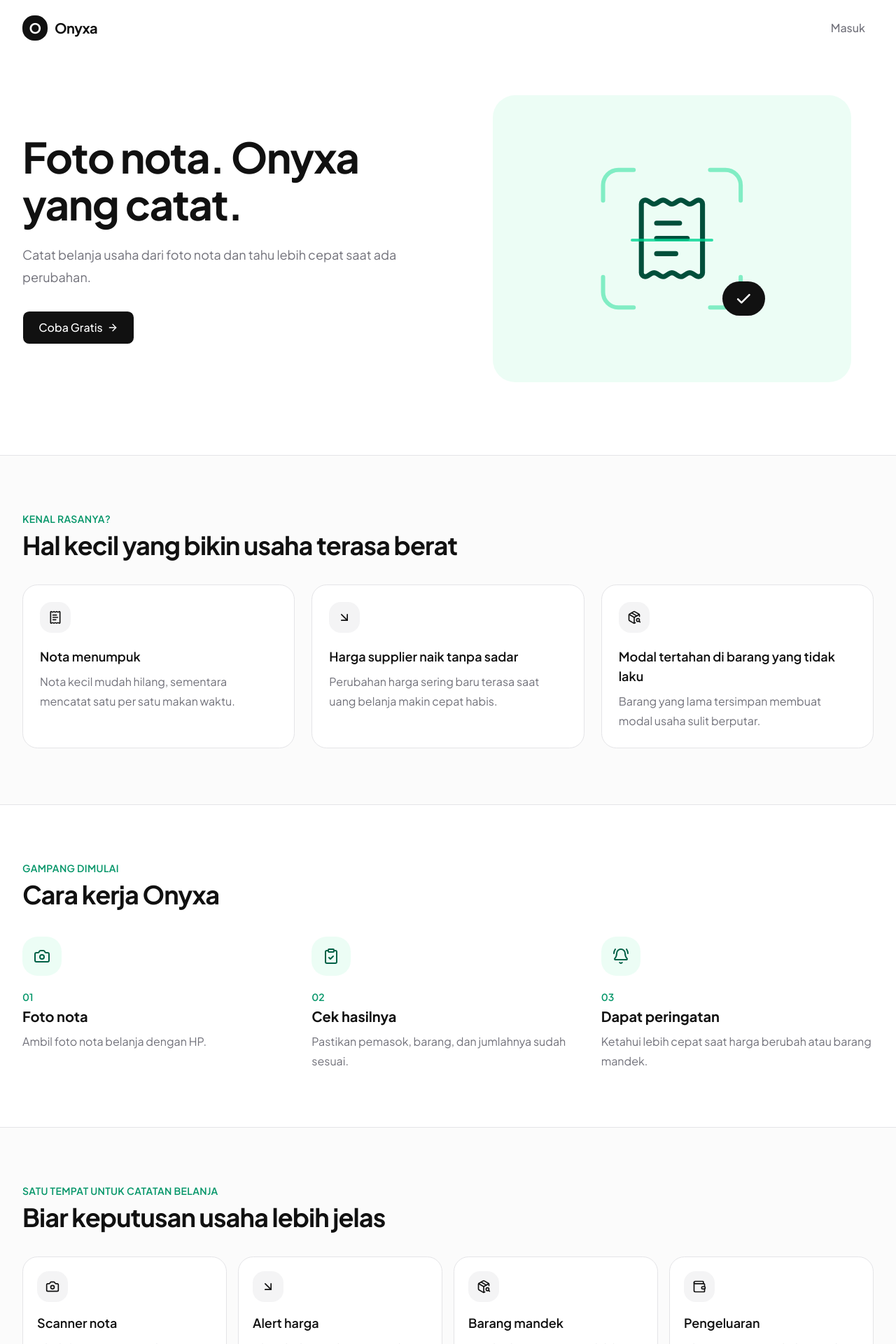
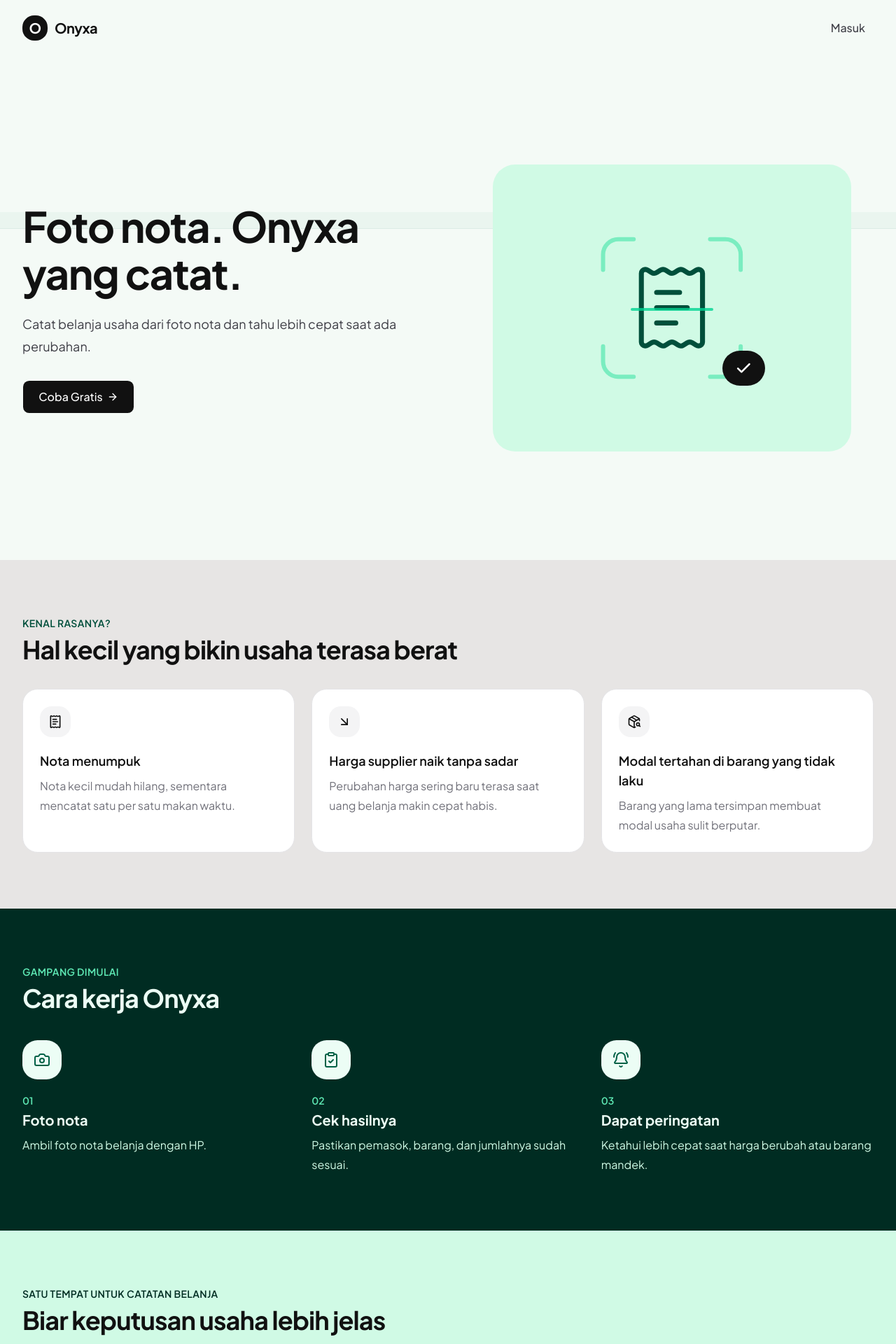
Before and after one commit to tingclarice/onyxa, a Next.js app: page / in a window 1280 px wide. Shown: the top 1920 px of the page at 70% size. Built offline with nearby package versions, Linux system fonts and the light colour scheme.

Commit message:
feat(landing): fill viewport and add subtle background motion

```diff
--- a/src/app/landing-entrances.css
+++ b/src/app/landing-entrances.css
@@ -1,4 +1,93 @@
+.landing-hero {
+  min-height: 100vh;
+  min-height: 100svh;
+  grid-template-rows: auto 1fr;
+}
+
+.landing-hero-artwork {
+  width: min(100%, 32rem, 43vh);
+  width: min(100%, 32rem, 43svh);
+}
+
+.landing-hero-background {
+  transform: translateY(54%);
+}
+
+.landing-hero-background::before {
+  position: absolute;
+  inset: 0 0 auto;
+  height: 1.5rem;
+  border-bottom: 1px solid color-mix(in srgb, currentColor 12%, transparent);
+  background: color-mix(in srgb, currentColor 4%, transparent);
+  content: "";
+}
+
+@media (max-width: 39.999rem) and (max-height: 40rem) {
+  .landing-hero-content {
+    row-gap: 1rem;
+  }
+
+  .landing-hero-content h1 {
+    font-size: 2rem;
+  }
+
+  .landing-hero-content p {
+    font-size: 1rem;
+    line-height: 1.5;
+  }
+
+  .landing-hero-artwork {
+    width: min(100%, 37vh);
+    width: min(100%, 37svh);
+  }
+}
+
+@media (min-width: 64rem) {
+  .landing-hero-artwork {
+    width: min(100%, 32rem, 68vh);
+    width: min(100%, 32rem, 68svh);
+  }
+}
+
+@media (min-width: 40rem) and (max-height: 36rem) {
+  .landing-hero > header {
+    height: 4rem;
+  }
+
+  .landing-hero-content {
+    padding-block: 1rem;
+  }
+
+  .landing-hero-content h1 {
+    font-size: clamp(2rem, 4.8vw, 3rem);
+  }
+
+  .landing-hero-content p {
+    font-size: 1rem;
+    line-height: 1.5;
+  }
+}
+
+@media (min-width: 40rem) and (max-width: 63.999rem) and (max-height: 36rem) {
+  .landing-hero-content {
+    grid-template-columns: 1fr 1fr;
+  }
+
+  .landing-hero-artwork {
+    width: min(100%, 60vh);
+    width: min(100%, 60svh);
+  }
+}
+
 @media (prefers-reduced-motion: no-preference) {
+  .landing-hero-background {
+    animation: onyxa-background-scan 15s linear infinite paused;
+  }
+
+  [data-landing-hero-visible] .landing-hero-background {
+    animation-play-state: running;
+  }
+
   [data-landing-entered] {
     animation: onyxa-landing-arrive 420ms cubic-bezier(0.2, 0.65, 0.3, 1) var(--landing-delay, 0ms) backwards;
   }
@@ -6,6 +95,22 @@
   [data-landing-entered][data-scan-beam] {
     animation-name: onyxa-landing-scan;
     animation-duration: 640ms;
+  }
+}
+
+@keyframes onyxa-background-scan {
+  from {
+    opacity: 0;
+    transform: translateY(-1.5rem);
+  }
+
+  16%, 84% {
+    opacity: 1;
+  }
+
+  to {
+    opacity: 0;
+    transform: translateY(100%);
   }
 }
 
--- a/src/app/page.tsx
+++ b/src/app/page.tsx
@@ -88,7 +88,7 @@ function ReceiptIllustration() {
   return (
     <div
       aria-hidden="true"
-      className="relative mx-auto grid aspect-[5/4] w-full max-w-lg place-items-center overflow-hidden rounded-[2rem] bg-emerald-50 dark:bg-emerald-950"
+      className="relative mx-auto grid aspect-[5/4] w-full max-w-lg place-items-center overflow-hidden rounded-[2rem] bg-emerald-100 dark:bg-emerald-950"
     >
       <Scan className="absolute size-[64%] text-emerald-300/75 dark:text-emerald-700" strokeWidth={0.55} />
       <ReceiptText className="size-[32%] text-emerald-900 dark:text-emerald-100" strokeWidth={1.3} />
@@ -104,7 +104,13 @@ export default function HomePage() {
   return (
     <main className="min-h-dvh bg-background">
       <LandingEntrances />
-      <header className="mx-auto flex h-20 w-full max-w-7xl items-center justify-between px-4 sm:px-6 lg:px-8">
+      <section
+        data-landing-hero
+        aria-labelledby="landing-title"
+        className="landing-hero relative isolate grid overflow-clip bg-[#f4faf6] dark:bg-[#101b16]"
+      >
+        <div aria-hidden="true" className="landing-hero-background pointer-events-none absolute inset-0 -z-10 text-emerald-700 dark:text-emerald-300" />
+        <header className="mx-auto flex h-16 w-full max-w-7xl items-center justify-between px-4 sm:h-20 sm:px-6 lg:px-8">
           <Link
             href="/"
             data-landing-enter="0"
@@ -115,42 +121,43 @@ export default function HomePage() {
             </span>
             Onyxa
           </Link>
-        <nav aria-label="Navigasi" className="flex items-center gap-2 sm:gap-4">
+          <nav aria-label="Navigasi">
             <Link
               href="/masuk"
               data-landing-enter="60"
-            className="inline-flex h-12 items-center px-3 text-base font-medium text-muted-foreground hover:text-foreground"
+              className="inline-flex h-12 items-center px-3 text-base font-medium text-zinc-700 hover:text-foreground dark:text-zinc-300"
             >
               Masuk
             </Link>
           </nav>
         </header>
 
-      <section className="mx-auto grid w-full max-w-7xl items-center gap-12 px-4 pb-16 pt-8 sm:px-6 md:pb-24 md:pt-12 lg:grid-cols-2 lg:gap-16 lg:px-8">
+        <div className="landing-hero-content mx-auto grid w-full max-w-7xl content-center items-center gap-6 px-4 py-5 sm:px-6 sm:py-8 lg:grid-cols-2 lg:gap-16 lg:px-8">
           <div className="max-w-2xl">
-          <h1 data-landing-enter="0" className="text-4xl font-bold leading-[1.12] tracking-tight sm:text-5xl lg:text-6xl">
+            <h1 id="landing-title" data-landing-enter="0" className="text-4xl font-bold leading-[1.12] tracking-tight sm:text-5xl lg:text-6xl">
               Foto nota. Onyxa yang catat.
             </h1>
-          <p data-landing-enter="65" className="mt-6 max-w-xl text-lg leading-8 text-muted-foreground">
+            <p data-landing-enter="65" className="mt-4 max-w-xl text-lg leading-8 text-zinc-700 sm:mt-6 dark:text-zinc-300">
               Catat belanja usaha dari foto nota dan tahu lebih cepat saat ada
               perubahan.
             </p>
-          <Button asChild className="mt-8 min-w-40">
+            <Button asChild className="mt-5 min-w-40 sm:mt-8">
               <Link href="/daftar" data-landing-enter="125">
                 Coba Gratis
                 <ArrowRight aria-hidden="true" />
               </Link>
             </Button>
           </div>
-        <div data-landing-enter="175" className="py-2">
+          <div data-landing-enter="175" className="landing-hero-artwork mx-auto">
             <ReceiptIllustration />
+          </div>
         </div>
       </section>
 
-      <section className="border-y bg-zinc-50/70">
+      <section className="bg-stone-200 dark:bg-stone-900">
         <div className="mx-auto w-full max-w-7xl px-4 py-16 sm:px-6 md:py-20 lg:px-8">
           <div className="mb-9 max-w-2xl">
-            <p data-landing-enter="0" className="text-sm font-semibold uppercase tracking-wide text-accent">
+            <p data-landing-enter="0" className="text-sm font-semibold uppercase tracking-wide text-emerald-900 dark:text-emerald-300">
               Kenal rasanya?
             </p>
             <h2 data-landing-enter="55" className="mt-2 text-3xl font-bold tracking-tight sm:text-4xl">
@@ -177,9 +184,10 @@ export default function HomePage() {
         </div>
       </section>
 
-      <section className="mx-auto w-full max-w-7xl px-4 py-16 sm:px-6 md:py-20 lg:px-8">
+      <section className="bg-emerald-950 text-emerald-50">
+        <div className="mx-auto w-full max-w-7xl px-4 py-16 sm:px-6 md:py-20 lg:px-8">
           <div className="mb-10 max-w-2xl">
-          <p data-landing-enter="0" className="text-sm font-semibold uppercase tracking-wide text-accent">
+            <p data-landing-enter="0" className="text-sm font-semibold uppercase tracking-wide text-emerald-300">
               Gampang dimulai
             </p>
             <h2 data-landing-enter="55" className="mt-2 text-3xl font-bold tracking-tight sm:text-4xl">
@@ -188,24 +196,25 @@ export default function HomePage() {
           </div>
           <div className="grid gap-8 md:grid-cols-3 md:gap-6">
             {steps.map(({ icon: Icon, number, title, description }, index) => (
-            <article key={number} data-landing-enter={index * 60} className="relative">
+              <article key={number} data-landing-enter={index * 60}>
                 <div className="flex size-14 items-center justify-center rounded-2xl bg-emerald-50 text-emerald-800">
                   <Icon aria-hidden="true" className="size-6" />
                 </div>
-              <p className="mt-5 text-sm font-semibold text-accent">{number}</p>
+                <p className="mt-5 text-sm font-semibold text-emerald-300">{number}</p>
                 <h3 className="mt-1 text-xl font-bold">{title}</h3>
-              <p className="mt-2 text-base leading-7 text-muted-foreground">
+                <p className="mt-2 text-base leading-7 text-emerald-100">
                   {description}
                 </p>
               </article>
             ))}
           </div>
+        </div>
       </section>
 
-      <section className="border-y bg-zinc-50/70">
+      <section className="bg-emerald-100 dark:bg-emerald-900">
         <div className="mx-auto w-full max-w-7xl px-4 py-16 sm:px-6 md:py-20 lg:px-8">
           <div className="mb-9 max-w-2xl">
-            <p data-landing-enter="0" className="text-sm font-semibold uppercase tracking-wide text-accent">
+            <p data-landing-enter="0" className="text-sm font-semibold uppercase tracking-wide text-emerald-950 dark:text-emerald-100">
               Satu tempat untuk catatan belanja
             </p>
             <h2 data-landing-enter="55" className="mt-2 text-3xl font-bold tracking-tight sm:text-4xl">
@@ -232,19 +241,18 @@ export default function HomePage() {
         </div>
       </section>
 
-      <section className="mx-auto w-full max-w-7xl px-4 py-16 sm:px-6 md:py-20 lg:px-8">
-        <div className="flex flex-col items-start justify-between gap-6 rounded-3xl bg-primary px-6 py-10 text-primary-foreground sm:px-10 md:flex-row md:items-center md:py-12">
+      <section className="bg-zinc-100 dark:bg-zinc-900">
+        <div className="mx-auto flex w-full max-w-7xl flex-col items-start justify-between gap-6 px-4 py-16 sm:px-6 md:flex-row md:items-center md:py-20 lg:px-8">
           <div className="max-w-2xl">
             <h2 data-landing-enter="55" className="text-3xl font-bold tracking-tight sm:text-4xl">
               Mulai catat belanja dengan lebih rapi.
             </h2>
-            <p data-landing-enter="95" className="mt-3 text-base leading-7 text-primary-foreground/75">
+            <p data-landing-enter="95" className="mt-3 text-base leading-7 text-zinc-700 dark:text-zinc-300">
               Foto nota pertama Anda dan biarkan Onyxa membantu merapikannya.
             </p>
           </div>
           <Button
             asChild
-            variant="secondary"
             className="w-full shrink-0 md:w-auto"
           >
             <Link href="/daftar" data-landing-enter="125">
--- a/src/components/landing-entrances.tsx
+++ b/src/components/landing-entrances.tsx
@@ -16,7 +16,26 @@ export function LandingEntrances() {
     }, { threshold: 0.12 });
 
     document.querySelectorAll("[data-landing-enter]").forEach((element) => observer.observe(element));
-    return () => observer.disconnect();
+
+    const hero = document.querySelector("[data-landing-hero]");
+    let heroIsVisible = false;
+    const updateHeroMotion = () => {
+      hero?.toggleAttribute("data-landing-hero-visible", heroIsVisible && !document.hidden);
+    };
+    const heroObserver = new IntersectionObserver(([entry]) => {
+      heroIsVisible = entry?.isIntersecting ?? false;
+      updateHeroMotion();
+    });
+    if (hero) {
+      heroObserver.observe(hero);
+      document.addEventListener("visibilitychange", updateHeroMotion);
+    }
+
+    return () => {
+      observer.disconnect();
+      heroObserver.disconnect();
+      document.removeEventListener("visibilitychange", updateHeroMotion);
+    };
   }, []);
 
   return null;
```
Lines whose indentation alone changed are shown as unchanged.
